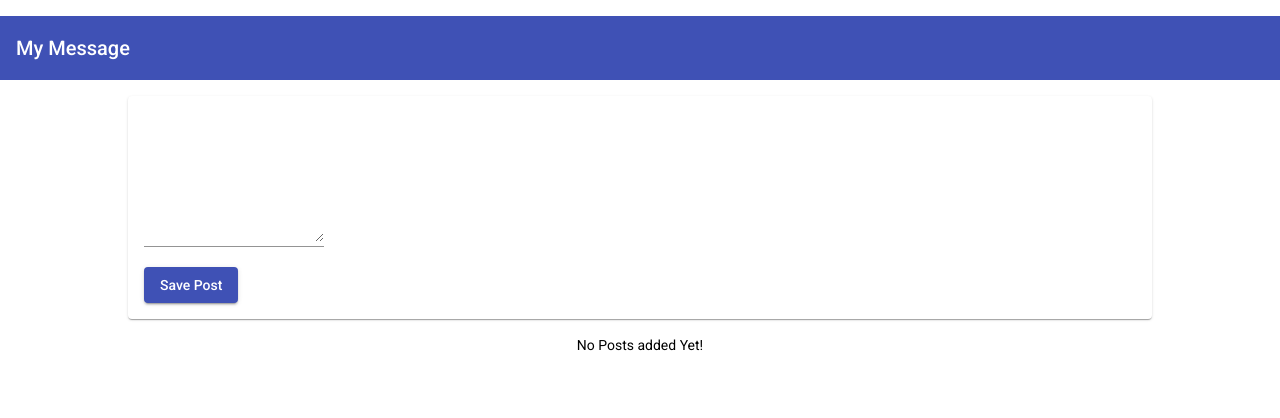
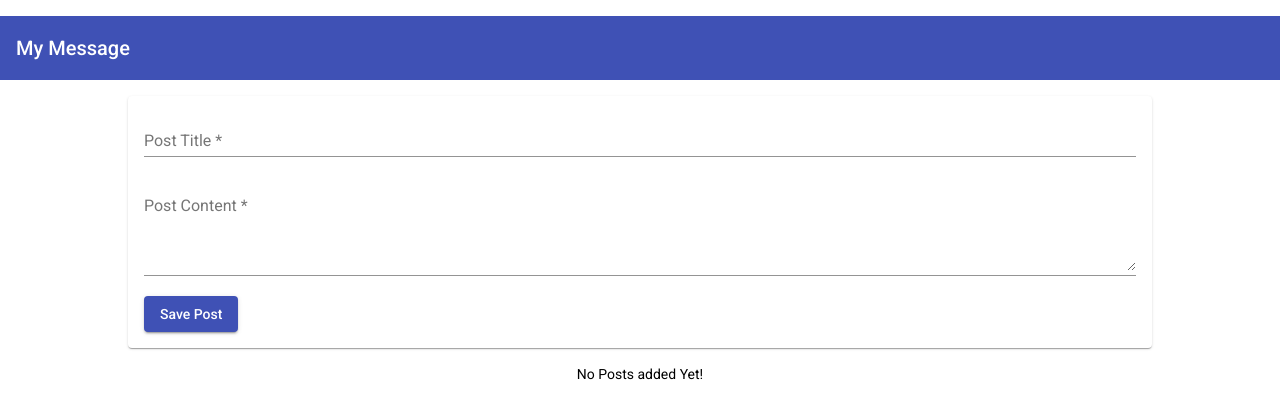
Before and after one commit to mohamedelraghy/Twitty, an Angular app: page / in a window 1280 px wide. Shown: the top 418 px of the page. Built offline with nearby package versions, Linux system fonts and the light colour scheme.

Commit message:
done with angular

```diff
--- a/src/app/app.component.css
+++ b/src/app/app.component.css
@@ -1,5 +1,4 @@
 main{
-  margin-top: 1rem;
   width: 80%;
-  margin: auto;
+  margin: 1rem auto;
 }
--- a/src/app/app.component.html
+++ b/src/app/app.component.html
@@ -1,6 +1,6 @@
 <app-header></app-header>
 
 <main>
-  <app-create-post></app-create-post>
+  <app-create-post ></app-create-post>
   <app-post-list></app-post-list>
 </main>
--- a/src/app/app.component.ts
+++ b/src/app/app.component.ts
@@ -1,10 +1,15 @@
 import { Component } from '@angular/core';
+
 
 @Component({
   selector: 'app-root',
   templateUrl: './app.component.html',
   styleUrls: ['./app.component.css']
 })
+
+
+
+
 export class AppComponent {
-  title = 'mean-course';
+
 }
--- a/src/app/app.module.ts
+++ b/src/app/app.module.ts
@@ -16,6 +16,7 @@
 import { CreatePostComponent } from './posts/create-post/create-post.component';
 import { HeaderComponent } from './header/header.component';
 import { PostListComponent } from './posts/post-list/post-list.component';
+
 
 @NgModule({
   declarations: [
--- a/src/app/posts/create-post/create-post.component.css
+++ b/src/app/posts/create-post/create-post.component.css
@@ -1,5 +1,5 @@
 
-mat-form-field
+mat-form-field,
 textarea {
   width: 100%;
 }
--- a/src/app/posts/create-post/create-post.component.html
+++ b/src/app/posts/create-post/create-post.component.html
@@ -1,10 +1,32 @@
 <mat-card>
-  <mat-form-field>
-    <textarea matInput rows="6" [(ngModel)]="enteredValue" ></textarea>
-  </mat-form-field>
-  <br>
-  <button
-  mat-raised-button
-  color="primary"
-  (click)="onAddPost()" >Save Post</button>
+  <form (submit)="onAddPost(postForm)" #postForm="ngForm">
+    <mat-form-field >
+      <input matInput
+      type="text"
+      name="title"
+      ngModel
+      required
+      placeholder="Post Title"
+      minlength="3"
+      #title="ngModel">
+      <mat-error *ngIf="title.invalid">Pleas enter a Post Title.</mat-error>
+    </mat-form-field>
+    <mat-form-field>
+      <textarea matInput
+        rows="4"
+        name="content"
+        ngModel
+        required
+        placeholder="Post Content"
+        #content="ngModel">
+        </textarea>
+        <mat-error *ngIf="content.invalid">Pleas enter a Post Content.</mat-error>
+    </mat-form-field>
+
+    <button
+      mat-raised-button
+      color="primary"
+      type="submit">Save Post
+    </button>
+  </form>
 </mat-card>
--- a/src/app/posts/create-post/create-post.component.ts
+++ b/src/app/posts/create-post/create-post.component.ts
@@ -1,4 +1,8 @@
 import { Component } from "@angular/core";
+import { NgForm } from "@angular/forms";
+
+import { Post } from "../post.model";
+import { PostsService } from "../posts.service";
 
 
 @Component({
@@ -8,11 +12,16 @@
 })
 
 export class CreatePostComponent {
-  enteredValue = ''
-  newPost = 'NO CONTENT'
 
-  onAddPost(){
+  // @Output() postCreated = new EventEmitter<Post>();
 
-    this.newPost = this.enteredValue;
+  constructor(public postsService: PostsService ){}
+
+  onAddPost(form: NgForm){
+
+    if(form.invalid) return;
+
+    this.postsService.addPost(form.value.title, form.value.content);
+    form.resetForm();
   }
 }
--- a/src/app/posts/post-list/post-list.component.html
+++ b/src/app/posts/post-list/post-list.component.html
@@ -1,9 +1,13 @@
 <mat-accordion multi="true" *ngIf="posts.length > 0">
   <mat-expansion-panel *ngFor="let post of posts">
     <mat-expansion-panel-header>
-      <!-- {{ post.title }} -->
+      {{ post.title }}
     </mat-expansion-panel-header>
-    <!-- <p>{{ post.content }}</p> -->
+    <p>{{ post.content }}</p>
+    <mat-action-row>
+      <button mat-button color="primary">EDIT</button>
+      <button mat-button color="warn">DELETE</button>
+    </mat-action-row>
   </mat-expansion-panel>
 </mat-accordion>
 
--- a/src/app/posts/post-list/post-list.component.ts
+++ b/src/app/posts/post-list/post-list.component.ts
@@ -1,4 +1,8 @@
-import { Component } from "@angular/core";
+import { Component, OnDestroy, OnInit} from "@angular/core";
+import { subscribeOn, Subscription } from "rxjs";
+
+import { Post } from "../post.model";
+import { PostsService } from "../posts.service";
 
 @Component({
   selector: 'app-post-list',
@@ -6,7 +10,7 @@
   styleUrls: ['./post-list.component.css'],
 })
 
-export class PostListComponent{
+export class PostListComponent implements OnInit, OnDestroy {
 
   // posts = [
   //   {title: 'First Post', content: 'This is the First Post content'},
@@ -14,7 +18,21 @@
   //   {title: 'third Post', content: 'This is the third Post content'}
   // ]
 
-  posts = [
-  ]
+  posts: Post[] = [];
+  private postsSub: Subscription = new Subscription();
+
+  constructor(public postsService: PostsService){}
+
+  ngOnInit(){
+    this.posts = this.postsService.getPosts();
+    this.postsSub = this.postsService.getPostUpdateListner()
+    .subscribe((posts: Post[]) => {
+      this.posts = posts;
+    });
+  }
+
+    ngOnDestroy(){
+      this.postsSub.unsubscribe();
+    }
 
 }
--- /dev/null
+++ b/src/app/posts/post.model.ts
@@ -0,0 +1,4 @@
+export interface Post {
+  title: string;
+  content: string;
+}
--- /dev/null
+++ b/src/app/posts/posts.service.ts
@@ -0,0 +1,24 @@
+import { Injectable } from '@angular/core';
+import { Post } from './post.model';
+import { Subject } from 'rxjs'
+
+
+@Injectable({providedIn: 'root'})
+export class PostsService {
+  private posts: Post[] = [];
+  private postsUpdated = new Subject<Post[]>();
+
+  getPosts(){
+    return [...this.posts];
+  }
+
+  getPostUpdateListner(){
+    return this.postsUpdated.asObservable();
+  }
+
+  addPost(title: string, content: string){
+    const post: Post = {title: title, content: content}
+    this.posts.push(post);
+    this.postsUpdated.next([...this.posts]);
+  }
+}
```
